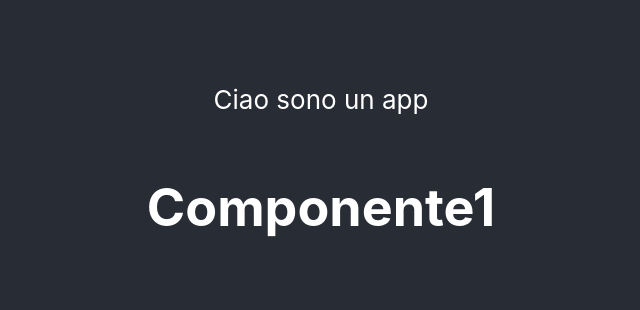
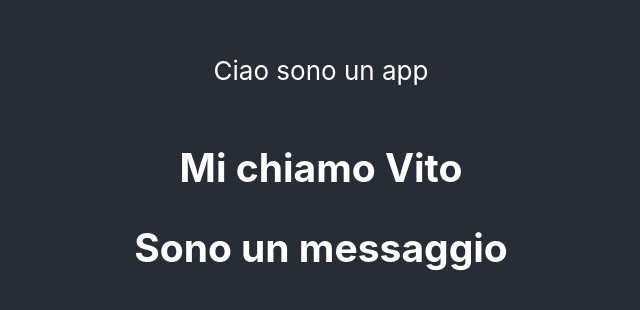
Before and after one commit to vmillozza/prima-app, a React (Create React App) app: page / in a window 1280 px wide. Shown: the part 234-544 px from the top of the page, without its empty margins (319-959 px from the left). Built offline with nearby package versions, Linux system fonts and the light colour scheme.

Commit message:
Innested Components

```diff
--- a/src/Componente1.js
+++ b/src/Componente1.js
@@ -1,11 +1,29 @@
 import React from 'react'
 
 const Componente1 = () => {
-  return (
-    <div>
-      <h1>Componente1</h1>
-    </div>
-  )
+    return (
+        <React.Fragment>
+
+          <Saluto></Saluto>
+
+        </React.Fragment>
+    )
 }
+const Persona = ()=>{
+  return <h2>Mi chiamo Vito</h2>;
+}
+const Messaggio =()=>{
+    return <h1>Sono un messaggio</h1>;
 
+
+}
+const Saluto=()=>{
+    return  <React.Fragment>
+    <section>
+        <Persona></Persona>
+        <Messaggio></Messaggio>
+    </section>
+
+</React.Fragment>;
+}
 export default Componente1
```
